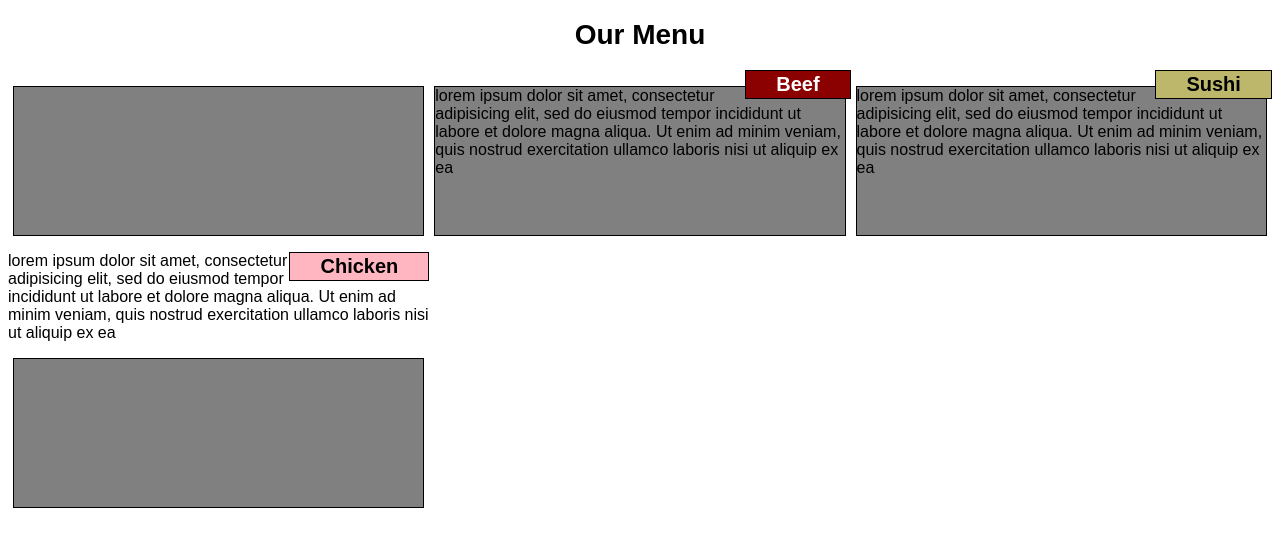
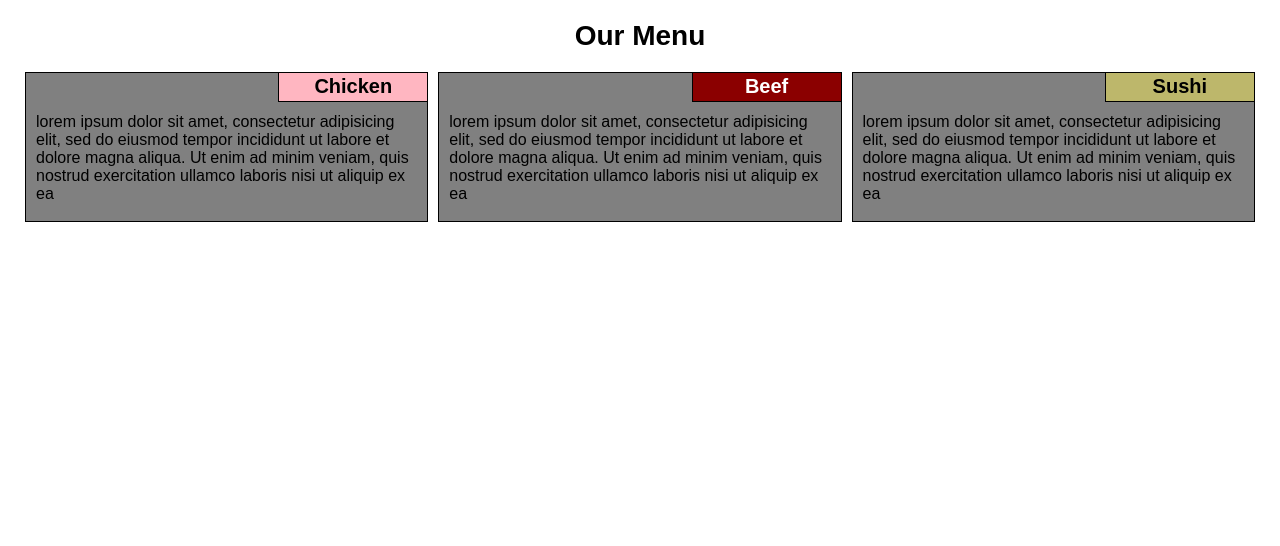
Before and after one commit to geofftrojans/CSS-Practice, a plain HTML site: page docs/index.html in a window 1280 px wide. Drawn offline with Linux system fonts and the light colour scheme.

Commit message:
Finish formatting

```diff
--- a/docs/css/style.css
+++ b/docs/css/style.css
@@ -1,14 +1,18 @@
 *{
     box-sizing: border-box;
+    margin: 0;
 }
 
 body {
     font-family: Arial, Helvetica, sans-serif;
+    margin: 20px;
 }
 
 h1{
     text-align: center;
     font-size: 175%;
+    margin: 10px;
+    margin-bottom: 20px;
 }
 
 p{
@@ -18,18 +22,29 @@ p{
     color: black;
     margin-left: 5px;
     margin-right: 5px;
+    margin-bottom: 10px;
+    padding-top: 40px;
+    padding-left: 10px;
+    padding-right: 10px;
+    padding-bottom: 10px;
 }
 
 .item-title{
     border: 1px solid black;
+    width: 150px;
+    height: 30px;
+
     font-size: 125%;
     text-align: center;
     font-weight: bold;
+
     float: right;
     padding-left: 30px;
     padding-right: 30px;
     padding-top: 2px;
     padding-bottom: 2px;
+    margin-right: 5px;
+
 }
 
 .chicken{
--- a/docs/index.html
+++ b/docs/index.html
@@ -12,8 +12,8 @@
 
 <div class="row">
     <div class="col-lg-4 col-md-6">
-
-        <p><div class="item-title chicken">Chicken</div>lorem ipsum dolor sit amet, consectetur adipisicing elit, sed do eiusmod tempor incididunt ut labore et dolore magna aliqua. Ut enim ad minim veniam, quis nostrud exercitation ullamco laboris nisi ut aliquip ex ea</p>
+        <div class="item-title chicken">Chicken</div>
+        <div><p>lorem ipsum dolor sit amet, consectetur adipisicing elit, sed do eiusmod tempor incididunt ut labore et dolore magna aliqua. Ut enim ad minim veniam, quis nostrud exercitation ullamco laboris nisi ut aliquip ex ea</p></div>
     </div>
 
     <div class="col-lg-4 col-md-6">
```
